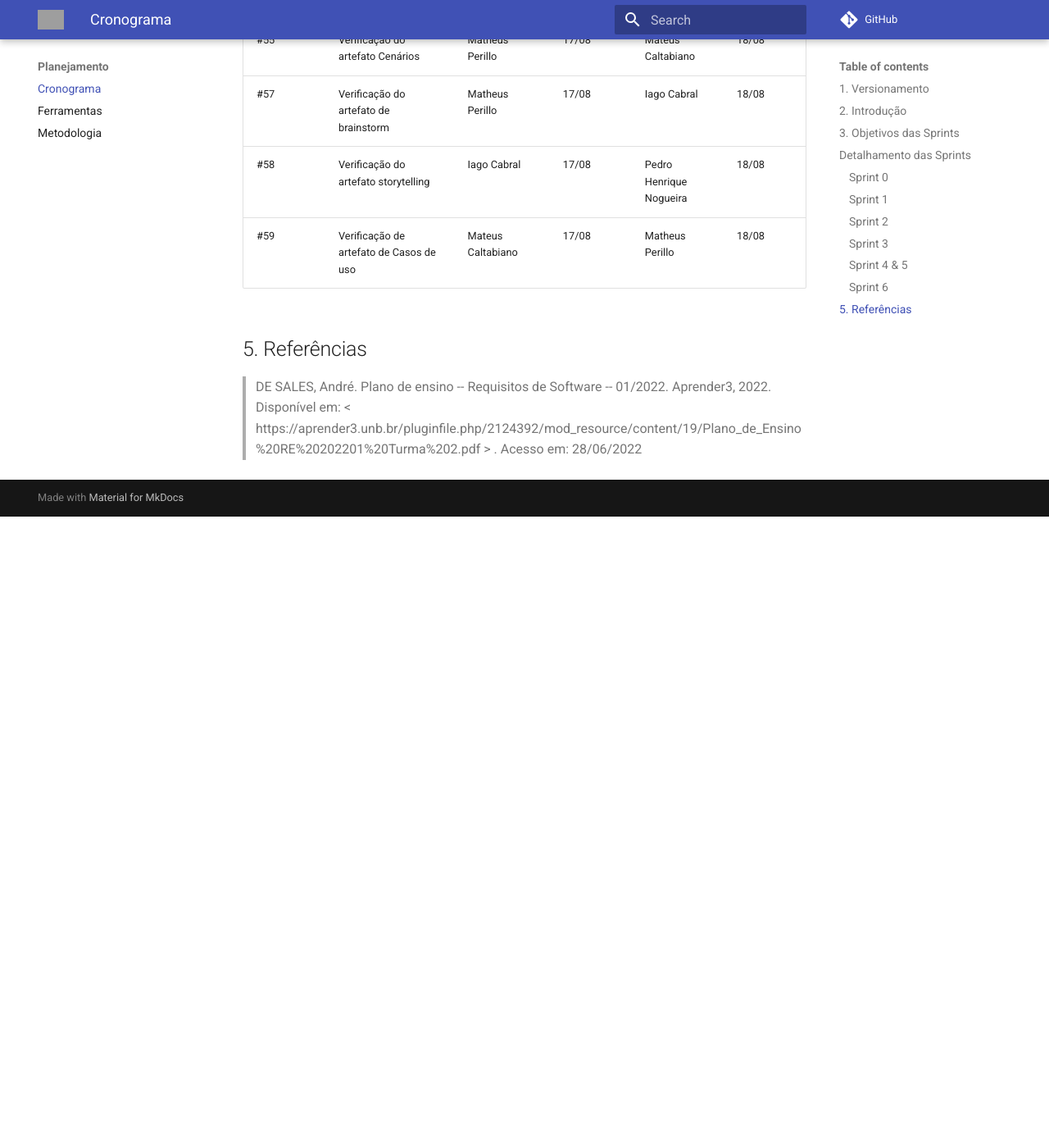
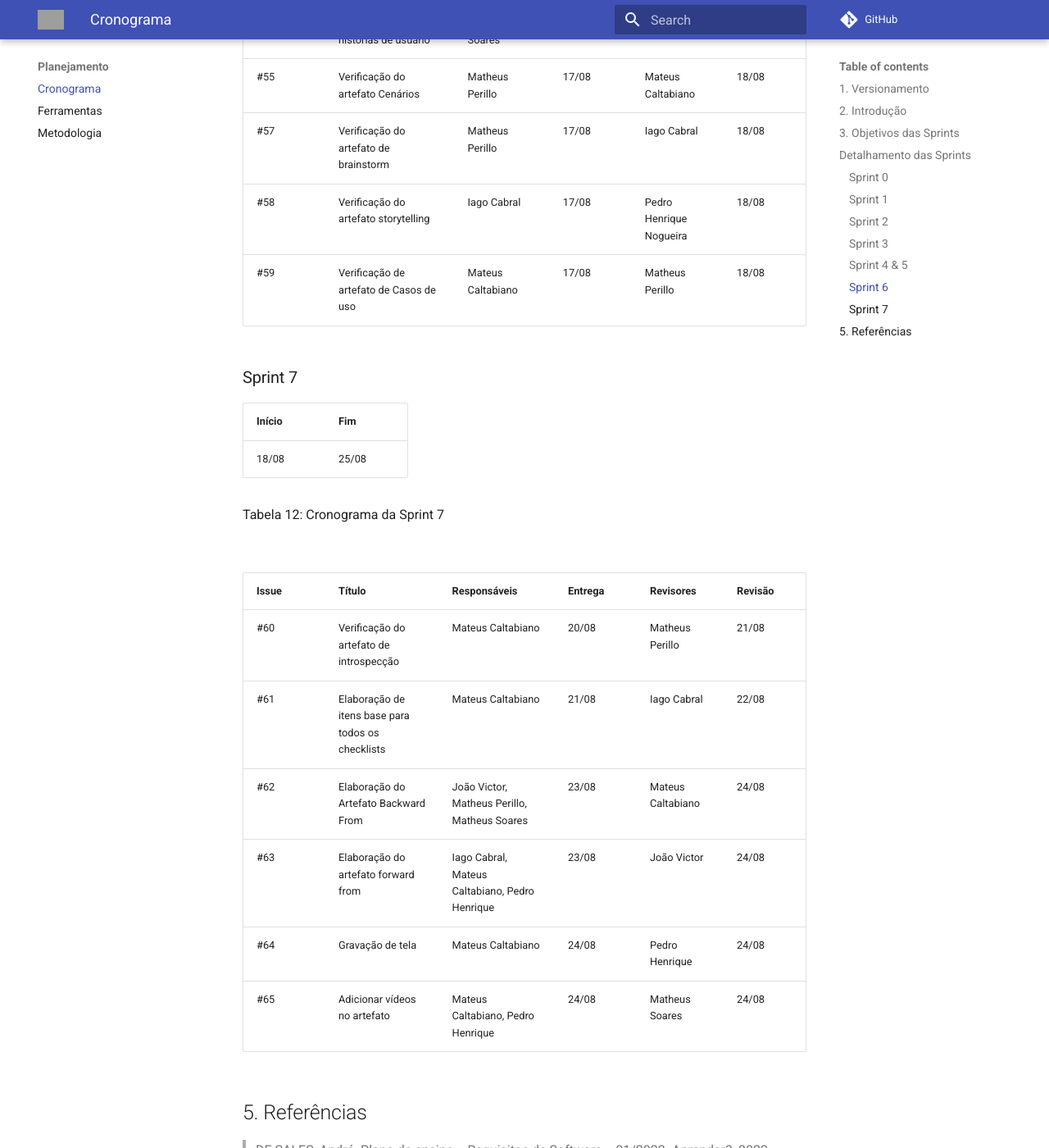
Before and after one commit to Requisitos-de-Software/2022.1-TikTok, an MkDocs documentation site: the page built from docs/cronograma.md, in a window 1280 px wide and 1400 px high, scrolled down 6954 px. Shown: the whole window at 82% size. Built offline with MkDocs 1.6.1 and Material for MkDocs 9.7.7, drawn with Linux system fonts in a browser that asks for light colours; comment, search, counter and statistics services are not loaded; before the commit the page ends 7584 px from its top, so only the background shows below that; some of the changed text lies outside the part shown; grey boxes are pictures that could not be loaded.

Commit message:
#68 - Adição do detalhamento da sprint 7

```diff
--- a/docs/cronograma.md
+++ b/docs/cronograma.md
@@ -13,6 +13,7 @@
 |  1.4   | Mateus Caltabiano | Adição do detalhamento da Sprint 3  |
 |  1.5   | Mateus Caltabiano | Adição do detalhamento da Sprint 4  |
 |  1.6   | Mateus Caltabiano | Adição do detalhamento da Sprint 6  |
+|  1.7   | Mateus Caltabiano | Adição do detalhamento da Sprint 7  |
 
 ## 2. Introdução
 
@@ -183,5 +184,23 @@
 | #58   | Verificação do artefato storytelling                          | Iago Cabral       | 17/08   | Pedro Henrique Nogueira | 18/08   |
 | #59   | Verificação de artefato de Casos de uso                       | Mateus Caltabiano | 17/08   | Matheus Perillo         | 18/08   |
 
+### Sprint 7
+
+| Início | Fim   |
+| ------ | ----- |
+| 18/08  | 25/08 |
+
+<p>Tabela 12: Cronograma da Sprint 7 </p>
+<br>
+
+| Issue | Título                                            | Responsáveis                                   | Entrega | Revisores         | Revisão |
+| ----- | ------------------------------------------------- | ---------------------------------------------- | ------- | ----------------- | ------- |
+| #60   | Verificação do artefato de introspecção           | Mateus Caltabiano                              | 20/08   | Matheus Perillo   | 21/08   |
+| #61   | Elaboração de itens base para todos os checklists | Mateus Caltabiano                              | 21/08   | Iago Cabral       | 22/08   |
+| #62   | Elaboração do Artefato Backward From              | João Victor, Matheus Perillo, Matheus Soares   | 23/08   | Mateus Caltabiano | 24/08   |
+| #63   | Elaboração do artefato forward from               | Iago Cabral, Mateus Caltabiano, Pedro Henrique | 23/08   | João Victor       | 24/08   |
+| #64   | Gravação de tela                                  | Mateus Caltabiano                              | 24/08   | Pedro Henrique    | 24/08   |
+| #65   | Adicionar vídeos no artefato                      | Mateus Caltabiano, Pedro Henrique              | 24/08   | Matheus Soares    | 24/08   |
+
 ## 5. Referências
 >DE SALES, André. Plano de ensino -- Requisitos de Software -- 01/2022. Aprender3, 2022. Disponível em: < https://aprender3.unb.br/pluginfile.php/2124392/mod_resource/content/19/Plano_de_Ensino%20RE%20202201%20Turma%202.pdf > . Acesso em: 28/06/2022
```
